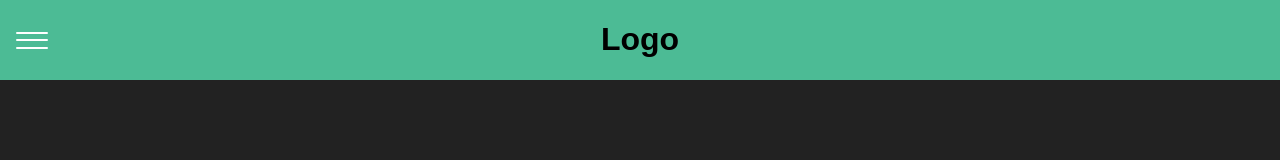
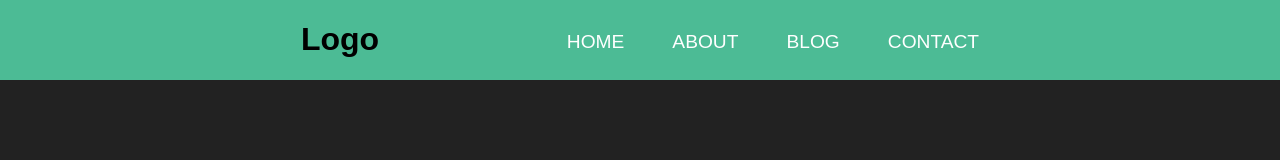
Before and after one commit to Hyuk/UI-UX, a plain HTML site: page responsive-navigation/index.html in a window 1280 px wide. Drawn offline with Linux system fonts and the light colour scheme.

Commit message:
responsive navigation is updated

```diff
--- a/responsive-navigation/src/css/style.css
+++ b/responsive-navigation/src/css/style.css
@@ -59,6 +59,8 @@ nav a {
     text-decoration: none;
     font-size: 1.2rem;
     text-transform: uppercase;
+    opacity: 0;
+    transition: opacity 150ms ease-in-out;
 }
 
 nav a:hover {
@@ -72,6 +74,11 @@ nav a:hover {
 .nav-toggle:checked ~ nav {
     display: block;
     transform: scale(1,1)
+}
+
+.nav-toggle:checked ~ nav a {
+    opacity: 1;
+    transition: opacity 250ms ease-in-out 250ms;
 }
 
 .nav-toggle-label {
@@ -108,3 +115,55 @@ nav a:hover {
 .nav-toggle-label span::after {
     top: 8px;
 }
+
+@media screen and (min-width: 800px) {
+    .nav-toggle-label {
+        display: none;
+    }
+    header {
+        display: grid;
+        grid-template-columns: 1fr auto minmax(600px, 1fr) 1fr;
+    }
+    .logo {
+        grid-column: 2 / 3;
+    }
+    nav {
+        all: unset;
+        grid-column: 3 / 4;
+        display: flex;
+        justify-content: flex-end;
+        align-items: center;
+    }
+    nav a {
+        opacity: 1;
+        position: relative;
+    }
+
+    nav a::before {
+        content: '';
+        display: block;
+        height: 5px;
+        background: black;
+        top: -.75em;
+        left: 0;
+        right: 0;
+        transform: scale(0,1);
+        transform-origin: left;
+        transition: transform ease-in-out 250ms;
+    }
+
+    nav a:hover::before {
+        transform: scale(1,1);
+    }
+
+    nav ul {
+        display: flex;
+        /* justify-content: flex-end;
+        border: 1px solid red"; */
+    }
+
+    nav li {
+        margin-left: 3em;
+        margin-bottom: 0;
+    }
+}
```
